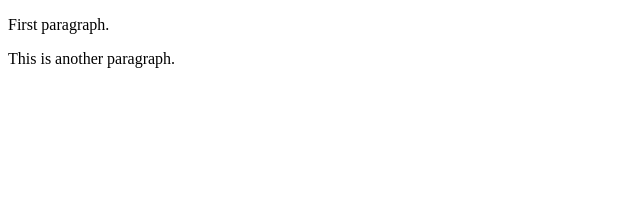
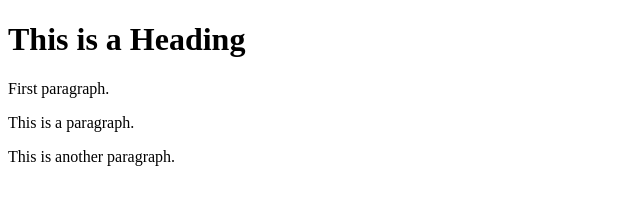
Before and after one commit to tijdrame/learning-git, a plain HTML site: page index.html in a window 1280 px wide. Shown: the whole page, without its empty margins (0-640 px from the left). Drawn offline with Linux system fonts and the light colour scheme.

Commit message:
Update index.html

```diff
--- a/index.html
+++ b/index.html
@@ -4,6 +4,9 @@
 		<title>Page Title</title>
 	</head>
 	<body>
+		<h1>This is a Heading</h1>
 		<p>First paragraph.</p>
+		<p>This is a paragraph.</p>
 		<p>This is another paragraph.</p>
+	</body>
 </html>
```
